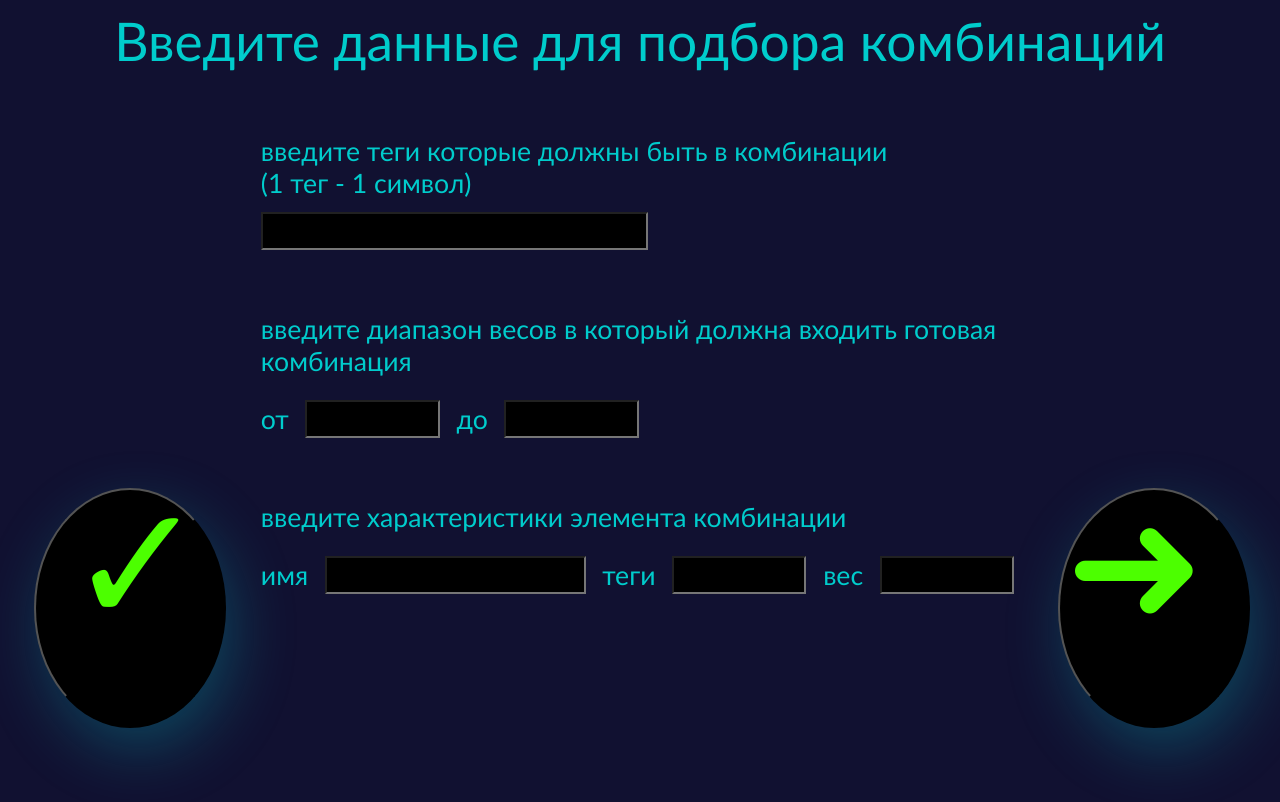
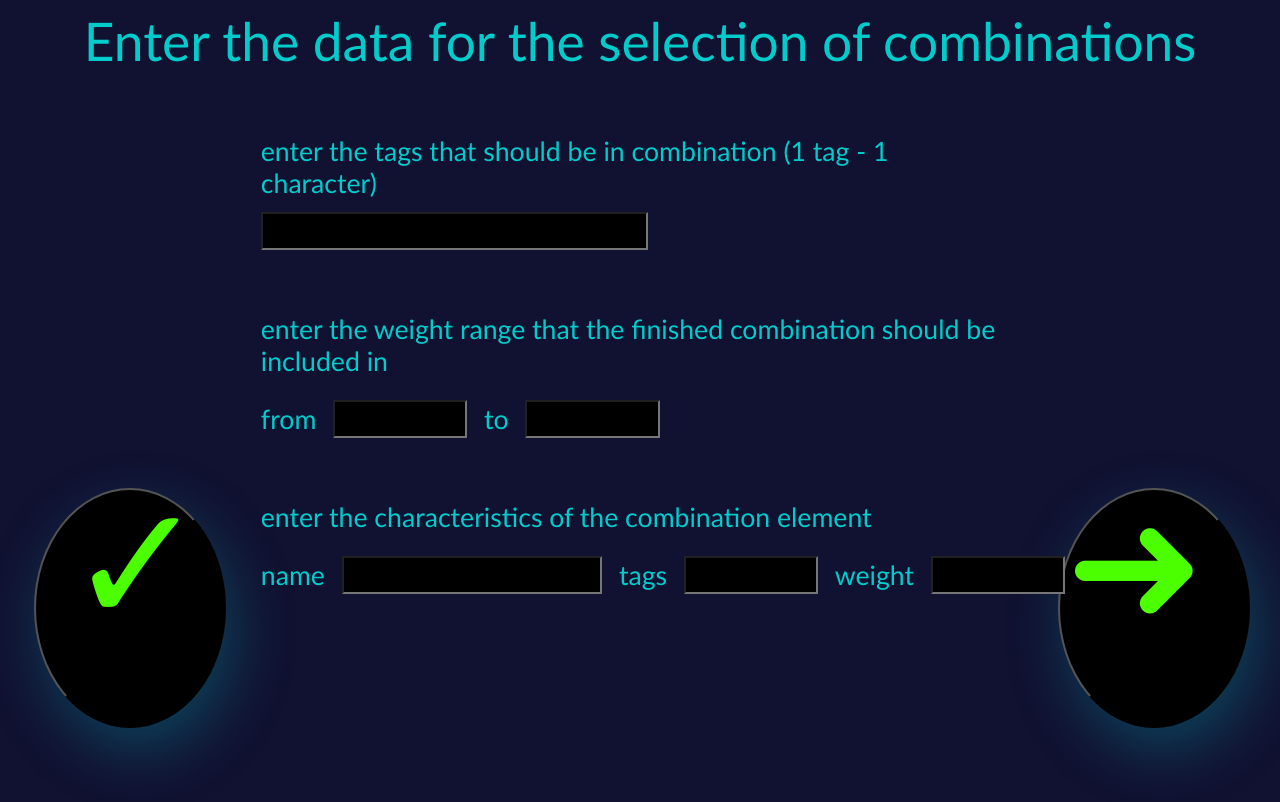
Before and after one commit to Lerdn2050/comborol3000, a plain HTML site: page index.html in a window 1280 px wide. Drawn offline with Linux system fonts and the light colour scheme.

Commit message:
Update index.html

```diff
--- a/index.html
+++ b/index.html
@@ -11,26 +11,26 @@
 <body>
     <button class="fixbut0" onclick="rezult()"><div class="fixbutext0">✓</div></button>
     <button class="fixbut1" onclick="newTsicl()"><div class="fixbutext1">➜</div></button>
-    <div class="zagolovok"> Введите данные для подбора комбинаций </div>
-    <div class="textcontent"> введите теги которые должны быть в комбинации (1 тег - 1 символ)</div>
+    <div class="zagolovok"> Enter the data for the selection of combinations </div>
+    <div class="textcontent"> enter the tags that should be in combination (1 tag - 1 character)</div>
     <input id="input" type="text" class="signup-text-input" />
     <!--
     <button onclick="newbl()">Подтвердить</button>-->
 
-    <div class="textcontent2"> введите диапазон весов в который должна входить готовая комбинация</div>
-    <div class="textcontent3"> от</div>
+    <div class="textcontent2"> enter the weight range that the finished combination should be included in</div>
+    <div class="textcontent3"> from </div>
     <input name = "a" id="input2" type="number" class="signup-text-input" />
-    <div class="textcontent4"> до</div>
+    <div class="textcontent4"> to</div>
     <input name = "a" id="input3" type="number" class="signup-text-input" />
     <!--
         <button onclick="newbl()">Подтвердить</button>
     -->
-    <div class="textcontent2"> введите характеристики элемента комбинации</div>
-    <div class="textcontent3"> имя</div>
+    <div class="textcontent2"> enter the characteristics of the combination element</div>
+    <div class="textcontent3"> name</div>
     <input name = "a" id="input01" type="text" class="signup-text-input" />
-    <div class="textcontent4"> теги</div>
+    <div class="textcontent4"> tags</div>
     <input name = "a" id="input02" type="text" class="signup-text-input" />
-    <div class="textcontent4"> вес</div>
+    <div class="textcontent4"> weight</div>
     <input name = "a" id="input03" type="number" class="signup-text-input" />
     <!--
     <div></div>
```
